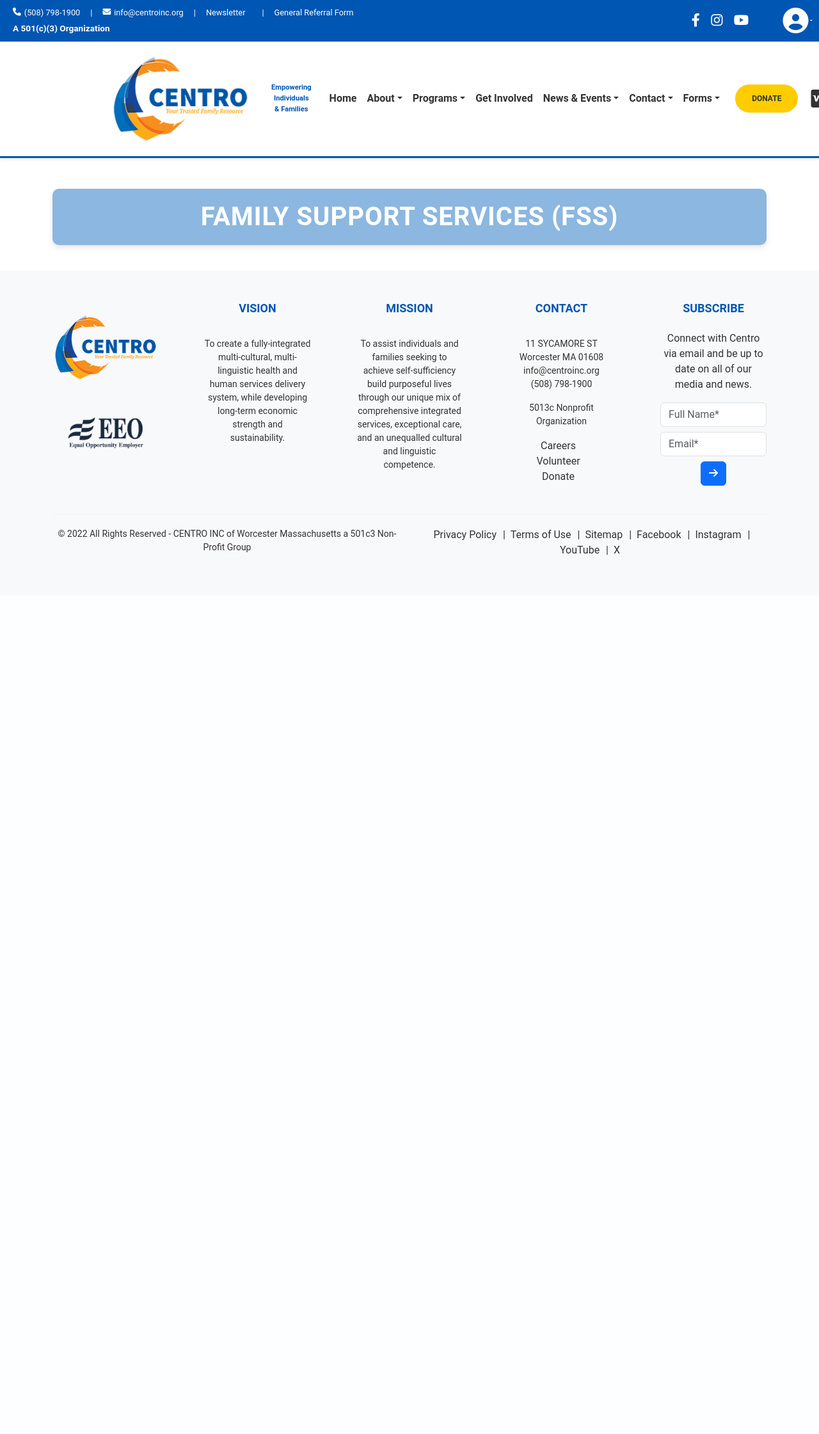
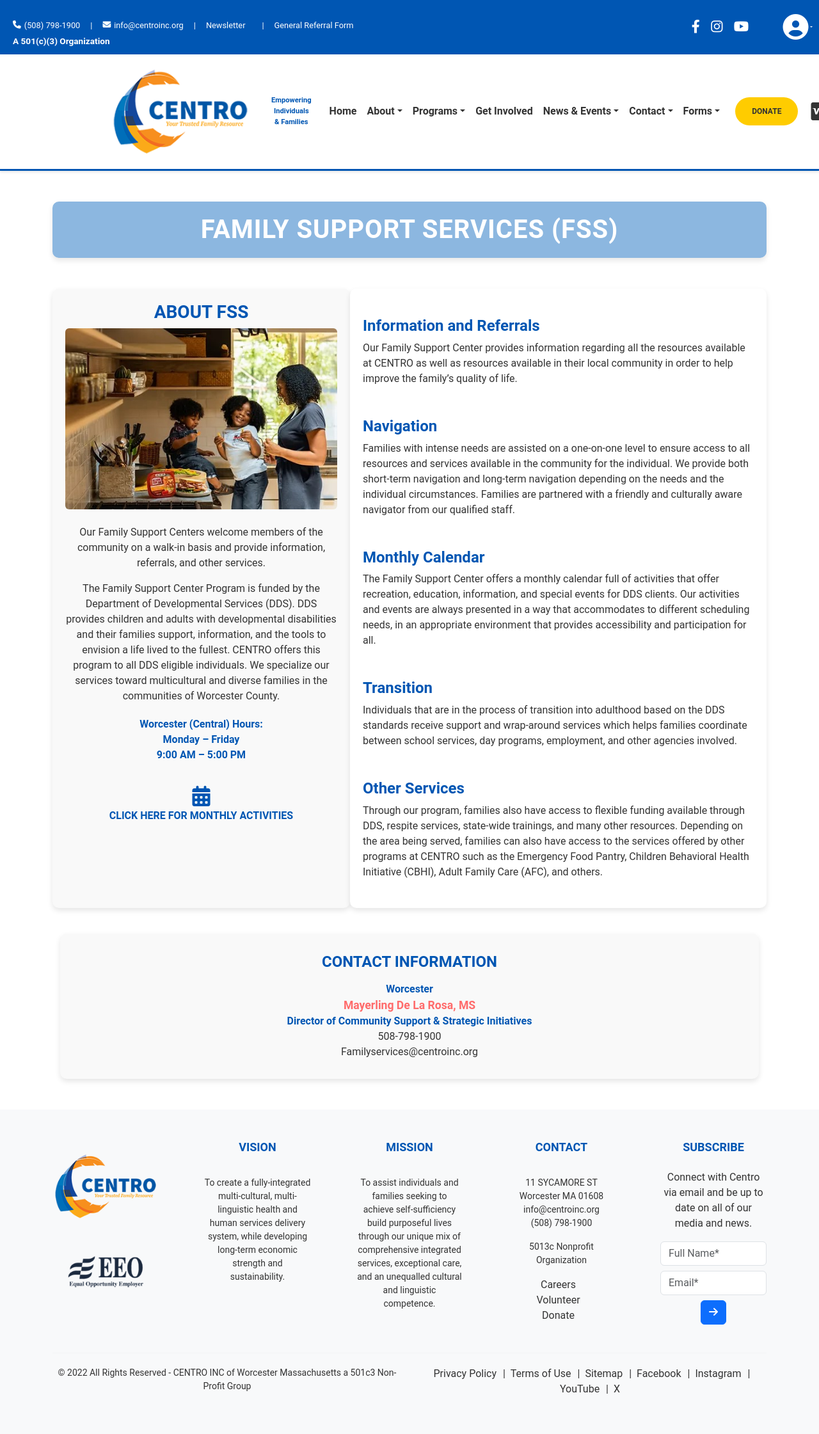
Before and after one commit to ahearndylan/CentroApp, a Django app: page /programs/family/ in a window 1280 px wide. Shown: the whole page at 64% size. Before the commit the page ends 867 px from the top, so only its background shows below. Run offline with Django 5.2, Linux system fonts and the light colour scheme.

Commit message:
Update FSS html page

```diff
--- a/users/templates/programs/family.html
+++ b/users/templates/programs/family.html
@@ -22,5 +22,141 @@
         font-weight: bold;
         box-shadow: 0 4px 8px rgba(0, 0, 0, 0.1);
     }
+
+    .container .left-section, .container .right-section {
+        padding: 20px;
+        border-radius: 10px;
+        box-shadow: 0 4px 8px rgba(0, 0, 0, 0.1);
+    }
+
+    .left-section {
+        background-color: #f9f9f9;
+    }
+
+    .right-section {
+        background-color: #ffffff;
+    }
+
+    .section-title {
+        color: #0056b3;
+        font-weight: bold;
+    }
+
+    .hours {
+        color: #0056b3;
+        font-weight: bold;
+        margin-top: 20px;
+    }
+
+    .calendar-link {
+        display: inline-block;
+        text-align: center;
+        margin-top: 20px;
+        color: #0056b3;
+        font-weight: bold;
+        text-decoration: none;
+    }
+
+    .calendar-link:hover {
+        color: #0f4cbd;
+        text-decoration: underline;
+    }
+
+    .calendar-icon {
+        font-size: 2rem;
+    }
+
+    /* Contact Information Section */
+    .contact-section {
+        background-color: #f9f9f9;
+        padding: 30px;
+        margin-top: 40px;
+        border-radius: 10px;
+        box-shadow: 0 4px 8px rgba(0, 0, 0, 0.1);
+    }
+
+    .contact-title {
+        color: #0056b3;
+        font-weight: bold;
+        font-size: 1.5rem;
+    }
+
+    .contact-info {
+        margin-top: 20px;
+    }
+
+    .contact-info p {
+        margin: 0;
+    }
+
+    .contact-info .name {
+        color: #ff6b6b;
+        font-weight: bold;
+        font-size: 1.1rem;
+    }
+
+    .contact-info .position, .contact-info .location {
+        color: #0056b3;
+        font-weight: bold;
+    }
+
+    .contact-info .phone, .contact-info .email {
+        color: #333;
+    }
 </style>
+
+<div class="container my-5">
+    <div class="row">
+        <div class="col-md-5 left-section text-center">
+            <h3 class="section-title">ABOUT FSS</h3>
+            <img src="{% static 'img/family10.jpg' %}" class="img-fluid mb-4 rounded" alt="Family Support">
+            <p>Our Family Support Centers welcome members of the community on a walk-in basis and provide information, referrals, and other services.</p>
+            <p>The Family Support Center Program is funded by the Department of Developmental Services (DDS). DDS provides children and adults with developmental disabilities and their families support, information, and the tools to envision a life lived to the fullest. CENTRO offers this program to all DDS eligible individuals. We specialize our services toward multicultural and diverse families in the communities of Worcester County.</p>
+            <p class="hours">Worcester (Central) Hours:<br>Monday – Friday<br>9:00 AM – 5:00 PM</p>
+            <a href="{% url 'calendar' %}" class="calendar-link">
+                <i class="fas fa-calendar-alt calendar-icon"></i><br>CLICK HERE FOR MONTHLY ACTIVITIES
+            </a>
+        </div>
+
+        <div class="col-md-7 right-section">
+            <div class="mb-4">
+                <br>
+                <h4 class="section-title">Information and Referrals</h4>
+                <p>Our Family Support Center provides information regarding all the resources available at CENTRO as well as resources available in their local community in order to help improve the family’s quality of life.</p>
+            </div>
+            <br>
+            <div class="mb-4">
+                <h4 class="section-title">Navigation</h4>
+                <p>Families with intense needs are assisted on a one-on-one level to ensure access to all resources and services available in the community for the individual. We provide both short-term navigation and long-term navigation depending on the needs and the individual circumstances. Families are partnered with a friendly and culturally aware navigator from our qualified staff.</p>
+            </div>
+            <br>
+            <div class="mb-4">
+                <h4 class="section-title">Monthly Calendar</h4>
+                <p>The Family Support Center offers a monthly calendar full of activities that offer recreation, education, information, and special events for DDS clients. Our activities and events are always presented in a way that accommodates to different scheduling needs, in an appropriate environment that provides accessibility and participation for all.</p>
+            </div>
+            <br>
+            <div class="mb-4">
+                <h4 class="section-title">Transition</h4>
+                <p>Individuals that are in the process of transition into adulthood based on the DDS standards receive support and wrap-around services which helps families coordinate between school services, day programs, employment, and other agencies involved.</p>
+            </div>
+            <br>
+            <div class="mb-4">
+                <h4 class="section-title">Other Services</h4>
+                <p>Through our program, families also have access to flexible funding available through DDS, respite services, state-wide trainings, and many other resources. Depending on the area being served, families can also have access to the services offered by other programs at CENTRO such as the Emergency Food Pantry, Children Behavioral Health Initiative (CBHI), Adult Family Care (AFC), and others.</p>
+            </div>
+        </div>
+    </div>
+
+    <!-- Contact Information Section -->
+    <div class="contact-section text-center">
+        <h3 class="contact-title">CONTACT INFORMATION</h3>
+        <div class="contact-info mt-3">
+            <p class="location">Worcester</p>
+            <p class="name">Mayerling De La Rosa, MS</p>
+            <p class="position">Director of Community Support & Strategic Initiatives</p>
+            <p class="phone">508-798-1900</p>
+            <p class="email">Familyservices@centroinc.org</p>
+        </div>
+    </div>
+</div>
 {% endblock %}
```
Also changed, not shown: static/img/family10.jpg (added).
